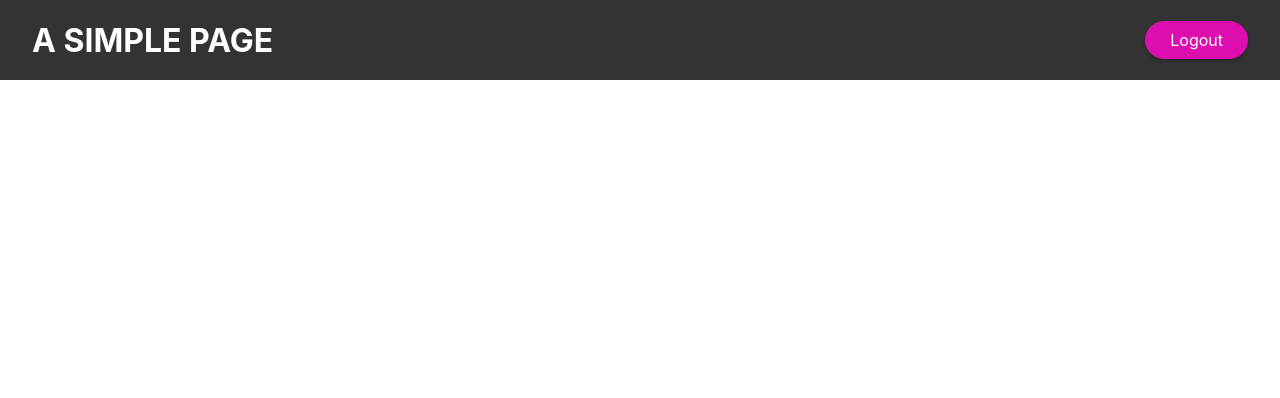
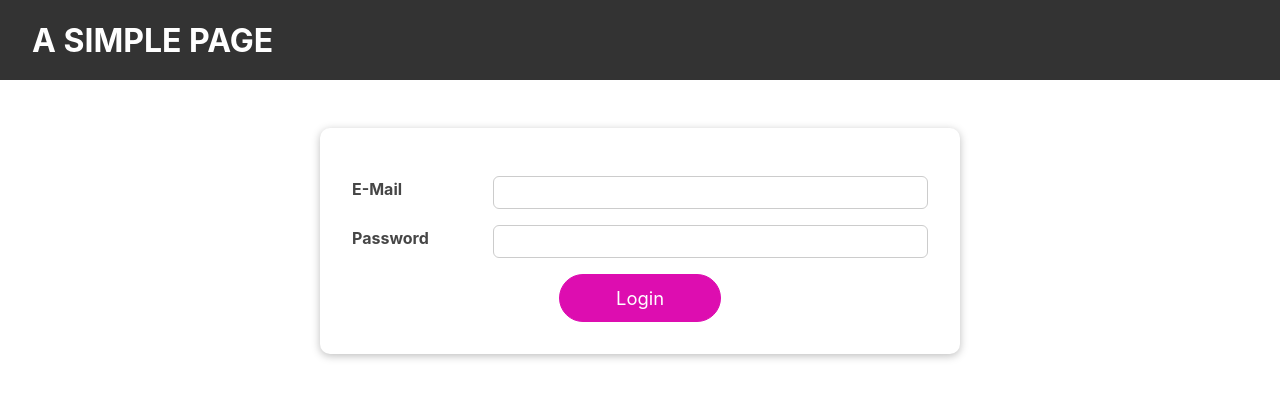
Before and after one commit to UrbanJuraj/simple-web-aplication, a React (Create React App) app: page / in a window 1280 px wide. Shown: the top 398 px of the page. Built offline with nearby package versions, Linux system fonts and the light colour scheme.

Commit message:
change isLoggedIn state to false

```diff
--- a/src/App.js
+++ b/src/App.js
@@ -4,7 +4,7 @@ import Login from "./components/Login/Login";
 import MainHeader from "./components/MainHeader/MainHeader";
 
 function App() {
-  const [isLoggedIn, setIsLoggedIn] = useState(true);
+  const [isLoggedIn, setIsLoggedIn] = useState(false);
 
   const loginHandler = () => {
     setIsLoggedIn(true);
```
